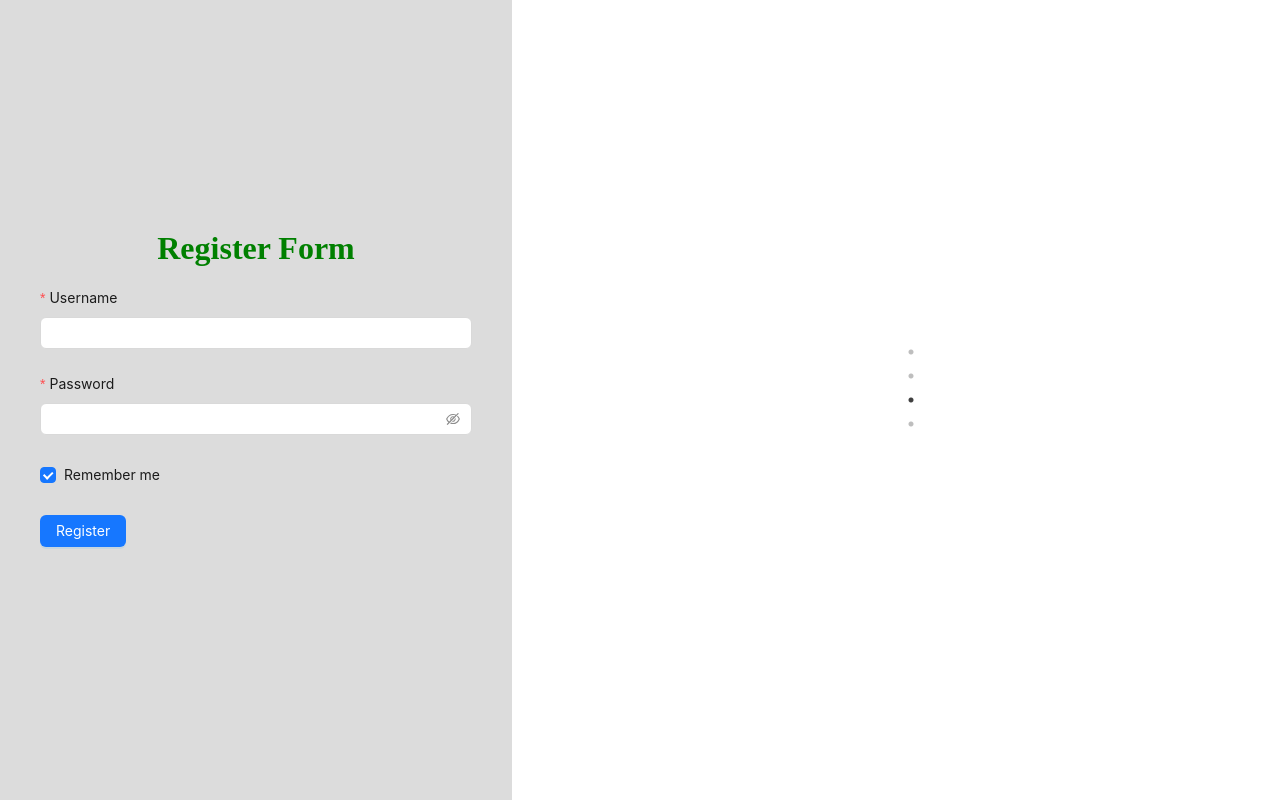
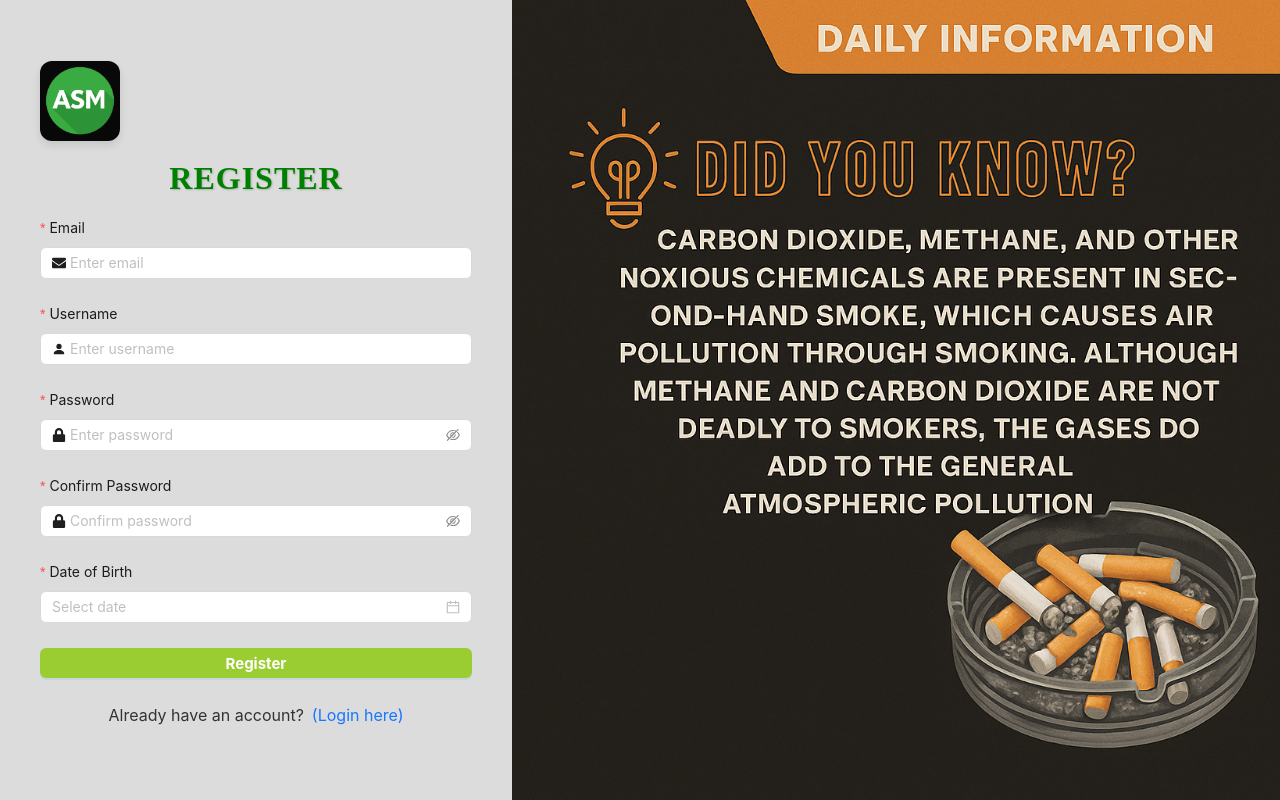
Before and after one commit to ruxenb/FE-Smoking-Cessation, a React (Vite) app in the folder FE-demo/: page /register in a window 1280 px wide. Built offline with nearby package versions, Linux system fonts and the light colour scheme.

Commit message:
Login layout

```diff
--- a/FE-demo/package.json
+++ b/FE-demo/package.json
@@ -11,6 +11,7 @@
   },
   "dependencies": {
     "antd": "^5.25.4",
+    "axios": "^1.9.0",
     "prop-types": "^15.8.1",
     "react": "^19.1.0",
     "react-dom": "^19.1.0",
--- a/FE-demo/src/components/auth/authen-form/LoginForm.css
+++ b/FE-demo/src/components/auth/authen-form/LoginForm.css
@@ -1,22 +1,72 @@
+.login-logo {
+  width: 80px;
+  height: 80px;
+  object-fit: contain;
+  margin-bottom: 15px;
+  margin-top: 10px;
+  border-radius: 12px; /* bo nhẹ góc */
+  box-shadow: 0 4px 8px rgba(0, 0, 0, 0.1); /* đổ bóng nhẹ */
+  transition: transform 0.3s ease;
+}
+
+.login-logo:hover {
+  transform: scale(1.15); /* phóng to nhẹ khi hover */
+}
+
 h1 {
   text-align: center;
+  font-size: 32px;
+  font-weight: 600;
+  color: #2e7d32; /* xanh lá đậm */
   margin-bottom: 20px;
-  color: green;
+  letter-spacing: 1px;
+  text-transform: uppercase;
+  text-shadow: 1px 1px 2px rgba(0, 0, 0, 0.2);
+  animation: fadeInDown 0.6s ease;
 }
 
+h1:hover {
+  color: #66bb6a;
+  transform: scale(1.2);
+  transition: all 0.3s ease;
+}
+/* animation */
+@keyframes fadeInDown {
+  from {
+    opacity: 0;
+    transform: translateY(-20px);
+  }
+  to {
+    opacity: 1;
+    transform: translateY(0);
+  }
+}
 .login-form {
+  display: flex;
+  flex-direction: column;
+  justify-content: flex-start;
+  align-items: center;
   width: 100%;
+  height: 100%; /* hoặc chiều cao cố định nếu bạn muốn */
   padding: 0px 40px;
   text-align: center;
+  position: relative;
+  animation: fadeInDown 2s ease-out; /* animation drop down  */
+}
+
+.login-form form {
+  width: 100%;
+  max-width: 600px;
+  display: flex;
+  flex-direction: column;
+  flex-grow: 1; /* để form chiếm phần lớn chiều cao */
 }
 
 .remember-me-row {
-  width: 100%;
   display: flex;
   justify-content: space-between; /* trái và phải  */
   align-items: center;
   margin-top: -15px;
-  gap: 200px;
   font-weight: normal;
 }
 
@@ -27,8 +77,6 @@ h1 {
 }
 
 .forgot-link {
-  display: inline-block;
-  width: 100%;
   font-size: 14px;
   color: brown;
   text-decoration: underline;
@@ -95,17 +143,18 @@ h1 {
 }
 
 .signup-link {
+  margin-top: auto;
+  margin-bottom: 20px;
   display: flex;
   justify-content: center;
   align-items: center;
-  margin-top: 50px;
   font-size: 16px;
+  gap: 8px;
   color: #333;
-  gap: 10px;
 }
 
-.sign-up {
-  font-size: 14px;
-  font-weight: bold;
-  text-decoration: underline;
+.ant-input-affix-wrapper-focused {
+  border-color: #66bb6a !important;
+  box-shadow: 0 0 0 2px rgba(102, 187, 106, 0.3) !important;
+  transition: all 0.3s ease-in-out;
 }
--- a/FE-demo/src/components/auth/authen-form/LoginForm.jsx
+++ b/FE-demo/src/components/auth/authen-form/LoginForm.jsx
@@ -1,7 +1,7 @@
 import React from "react";
 import { Button, Checkbox, Form, Input } from "antd";
 import "./LoginForm.css";
-import { Link } from "react-router-dom";
+import { Await, Link } from "react-router-dom";
 import FormItem from "antd/es/form/FormItem";
 import { FaFacebookSquare, FaGoogle } from "react-icons/fa";
 import { FaGithub } from "react-icons/fa6";
@@ -10,7 +10,8 @@ import { FaLock } from "react-icons/fa";
 import { BiUnderline } from "react-icons/bi";
 
 function LoginForm() {
-  const onFinish = (values) => {
+  /* onFinish được gọi khi người dùng nhấn nút Login */
+  const onFinish = async (values) => {
     console.log("Success:", values);
   };
   const onFinishFailed = (errorInfo) => {
@@ -18,7 +19,14 @@ function LoginForm() {
   };
   return (
     <div className="login-form">
-      <h1>Login Form</h1>
+      <div className="login-form-header">
+        <img
+          src="/public/images/Image2.png"
+          alt="Logo"
+          className="login-logo"
+        />
+        <h1>Login Form</h1>
+      </div>
       <Form
         name="basic"
         layout="vertical" /* các label(nhãn) sẽ nằm phía trên các thẻ input */
--- a/FE-demo/src/components/auth/authen-form/RegisterForm.jsx
+++ b/FE-demo/src/components/auth/authen-form/RegisterForm.jsx
@@ -1,52 +1,115 @@
 import React from "react";
-import { Button, Checkbox, Form, Input } from "antd";
-import "./RegisterForm.css";
+import { Button, Form, Input, DatePicker } from "antd";
+import { Link } from "react-router-dom";
+import { BsFillPersonFill } from "react-icons/bs";
+import { FaLock, FaEnvelope } from "react-icons/fa";
+import "./RegisterForm.css"; // tạo file này nếu bạn muốn CSS riêng
 
 function RegisterForm() {
+  const [form] = Form.useForm();
+
   const onFinish = (values) => {
-    console.log("Success:", values);
+    console.log("Register Success:", values);
+    // TODO: Gọi API register ở đây
   };
+
   const onFinishFailed = (errorInfo) => {
-    console.log("Failed:", errorInfo);
+    console.log("Register Failed:", errorInfo);
   };
+
   return (
     <div className="register-form">
-      <h1>Register Form</h1>
+      <div className="register-form-header">
+        <img
+          src="/public/images/Image2.png"
+          alt="Logo"
+          className="login-logo"
+        />
+        <h1>Register</h1>
+      </div>
+
       <Form
-        name="basic"
-        layout="vertical" /* các label(nhãn) sẽ nằm phía trên các thẻ input */
-        labelCol={{ span: 24 }} /* độ rộng của label */
+        form={form}
+        name="register"
+        layout="vertical"
+        labelCol={{ span: 24 }}
         style={{ maxWidth: 600 }}
-        initialValues={{ remember: true }}
         onFinish={onFinish}
         onFinishFailed={onFinishFailed}
         autoComplete="on"
       >
         <Form.Item
+          label="Email"
+          name="email"
+          rules={[
+            { required: true, message: "Please input your email!" },
+            { type: "email", message: "Invalid email format!" },
+          ]}
+        >
+          <Input placeholder="Enter email" prefix={<FaEnvelope />} />
+        </Form.Item>
+
+        <Form.Item
           label="Username"
-          name="username" // khi submit form, giá trị của key "username" sẽ được gửi lên server
+          name="username"
           rules={[{ required: true, message: "Please input your username!" }]}
         >
-          <Input />
+          <Input placeholder="Enter username" prefix={<BsFillPersonFill />} />
         </Form.Item>
 
         <Form.Item
           label="Password"
           name="password"
-          rules={[{ required: true, message: "Please input your password!" }]}
+          rules={[
+            { required: true, message: "Please input your password!" },
+            { min: 6, message: "Password must be at least 6 characters." },
+          ]}
         >
-          <Input.Password />
+          <Input.Password placeholder="Enter password" prefix={<FaLock />} />
         </Form.Item>
 
-        <Form.Item name="remember" valuePropName="checked" label={null}>
-          <Checkbox>Remember me</Checkbox>
+        <Form.Item
+          label="Confirm Password"
+          name="confirm"
+          dependencies={["password"]}
+          hasFeedback
+          rules={[
+            { required: true, message: "Please confirm your password!" },
+            ({ getFieldValue }) => ({
+              validator(_, value) {
+                if (!value || getFieldValue("password") === value) {
+                  return Promise.resolve();
+                }
+                return Promise.reject("Passwords do not match!");
+              },
+            }),
+          ]}
+        >
+          <Input.Password placeholder="Confirm password" prefix={<FaLock />} />
         </Form.Item>
 
-        <Form.Item label={null}>
-          <Button type="primary" htmlType="submit">
+        <Form.Item
+          label="Date of Birth"
+          name="dob"
+          rules={[
+            { required: true, message: "Please select your date of birth!" },
+          ]}
+        >
+          <DatePicker style={{ width: "100%" }} />
+        </Form.Item>
+
+        <Form.Item>
+          <Button type="primary" htmlType="submit" className="login-button">
             Register
           </Button>
         </Form.Item>
+
+        <div className="signup-link">
+          <p>Already have an account?</p>
+          <Link to="/login" className="sign-up">
+            (Login here)
+          </Link>
+        </div>
       </Form>
     </div>
   );
--- a/FE-demo/src/components/auth/authen-template/index.css
+++ b/FE-demo/src/components/auth/authen-template/index.css
@@ -20,18 +20,8 @@
   width: 60%;
   height: 100%;
   overflow: hidden;
+  background-image: url("/public/images/Image3.png");
+  background-repeat: no-repeat;
+  background-size: cover;
+  background-position: center;
 }
-.authen-template-image img {
-  width: 100%;
-  height: 100%;
-  object-fit: cover;
-  display: block;
-}
-.authen-template-image .slider {
-  position: absolute;
-  width: 100%;
-  height: 100%;
-  display: flex;
-  align-items: center;
-  justify-content: center;
-}
--- a/FE-demo/src/components/auth/authen-template/index.jsx
+++ b/FE-demo/src/components/auth/authen-template/index.jsx
@@ -5,46 +5,15 @@ import RegisterForm from "../authen-form/RegisterForm";
 import PropTypes from "prop-types";
 import Slider from "react-slick";
 
-const images = [
-  "/images/Image1.png",
-  "/images/Image2.png",
-  "/images/Image3.png",
-  "/images/Image4.png",
-];
-
 // truyền vào biến isLogin để xác định xem đây là trang đăng nhập hay đăng ký'
 // isLogin là một biến prop(thuộc tính) được truyền vào AuthenTemplate(component)
 function AuthenTemplate({ isLogin }) {
-  // cấu hình slider
-  const sliderSettings = {
-    dots: true, // hiện chấm tròn dưới slider
-    infinite: true,
-    speed: 500,
-    slidesToShow: 1,
-    slidesToScroll: 1,
-    autoplay: true, // tự động chạy
-    autoplaySpeed: 2500, // thời gian chuyển slide (ms)
-    arrows: false, // ẩn nút điều hướng
-  };
-
   return (
     <div className="authen-template">
       <div className="authen-template-form">
         {isLogin ? <LoginForm /> : <RegisterForm />}
       </div>
-      <div className="authen-template-image">
-        <Slider {...sliderSettings}>
-          {images.map((image, index) => (
-            <div key={index}>
-              <img
-                src={image}
-                alt={`slide-${index}`}
-                style={{ width: "100%", height: "100%", objectFit: "cover" }}
-              />
-            </div>
-          ))}
-        </Slider>
-      </div>
+      <div className="authen-template-image"></div>
     </div>
   );
 }
```
Also changed, not shown: FE-demo/src/configs/axios.js (added, +7 -0 lines), FE-demo/public/images/Image5.png (added), 1 other file (tests, documents, lock files or other folders).
